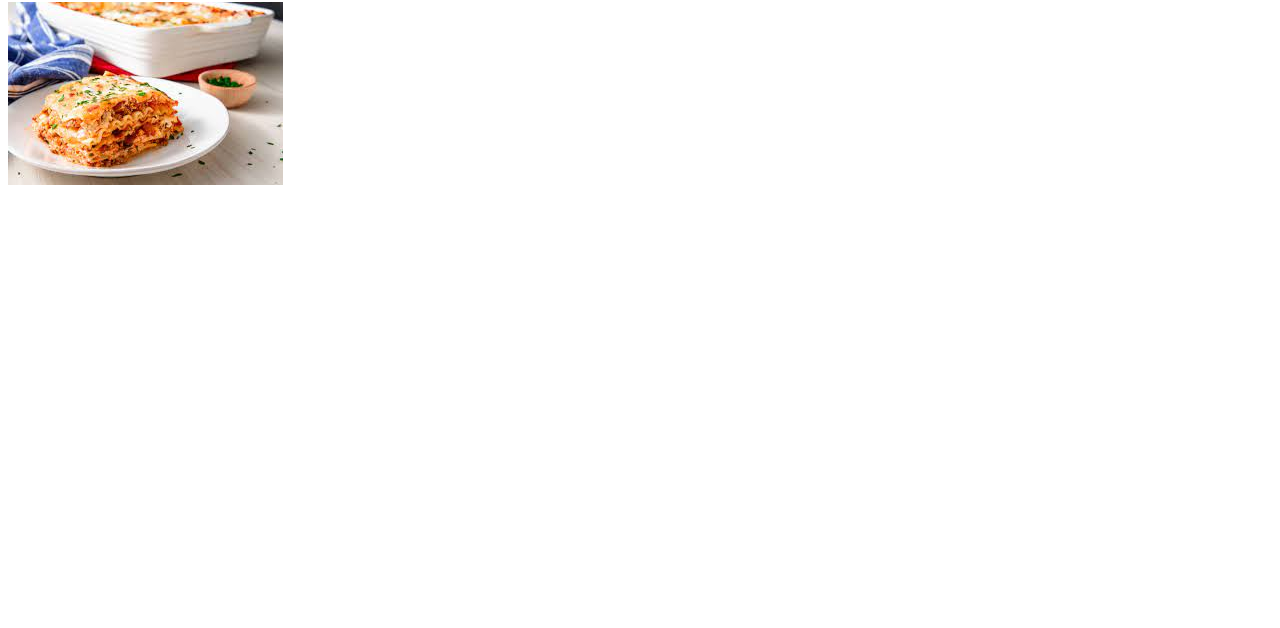
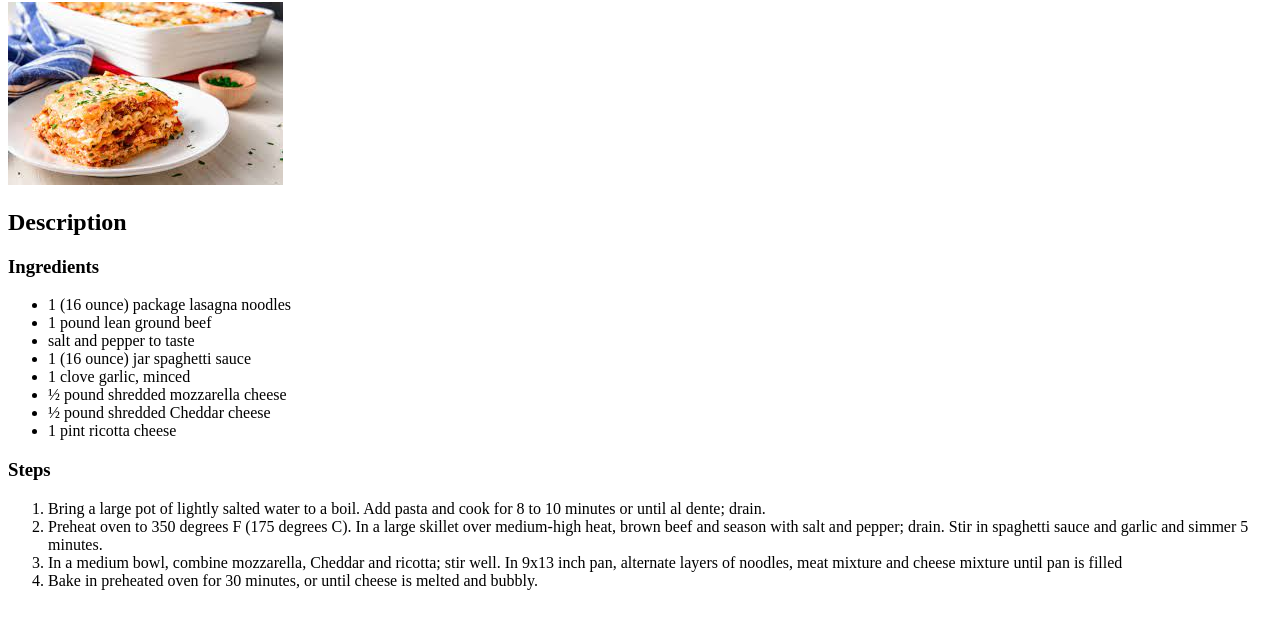
Before and after one commit to saidwrick/odin-recipes, a plain HTML site: page recipes/lasagna.html in a window 1280 px wide. Shown: the part 78-706 px from the top of the page. Drawn offline with Linux system fonts and the light colour scheme.

Commit message:
recipe description

```diff
--- a/recipes/lasagna.html
+++ b/recipes/lasagna.html
@@ -11,5 +11,31 @@
 
         <img src="../img/lasagna.jpeg" alt="lasagna">
 
+        <h2>Description</h2>
+        <h3>Ingredients</h3>
+        <ul>
+            <li>1 (16 ounce) package lasagna noodles</li>
+
+            <li>1 pound lean ground beef</li>
+
+            <li>salt and pepper to taste</li>
+
+            <li>1 (16 ounce) jar spaghetti sauce</li>
+
+            <li>1 clove garlic, minced</li>
+
+            <li>½ pound shredded mozzarella cheese</li>
+
+            <li>½ pound shredded Cheddar cheese</li>
+
+            <li>1 pint ricotta cheese</li>
+        </ul>
+        <h3>Steps</h3>
+        <ol>
+            <li>Bring a large pot of lightly salted water to a boil. Add pasta and cook for 8 to 10 minutes or until al dente; drain.</li>
+            <li>Preheat oven to 350 degrees F (175 degrees C). In a large skillet over medium-high heat, brown beef and season with salt and pepper; drain. Stir in spaghetti sauce and garlic and simmer 5 minutes.</li>
+            <li>In a medium bowl, combine mozzarella, Cheddar and ricotta; stir well. In 9x13 inch pan, alternate layers of noodles, meat mixture and cheese mixture until pan is filled</li>
+            <li>Bake in preheated oven for 30 minutes, or until cheese is melted and bubbly.</li>
+        </ol>
     </body>
 </html>
```
